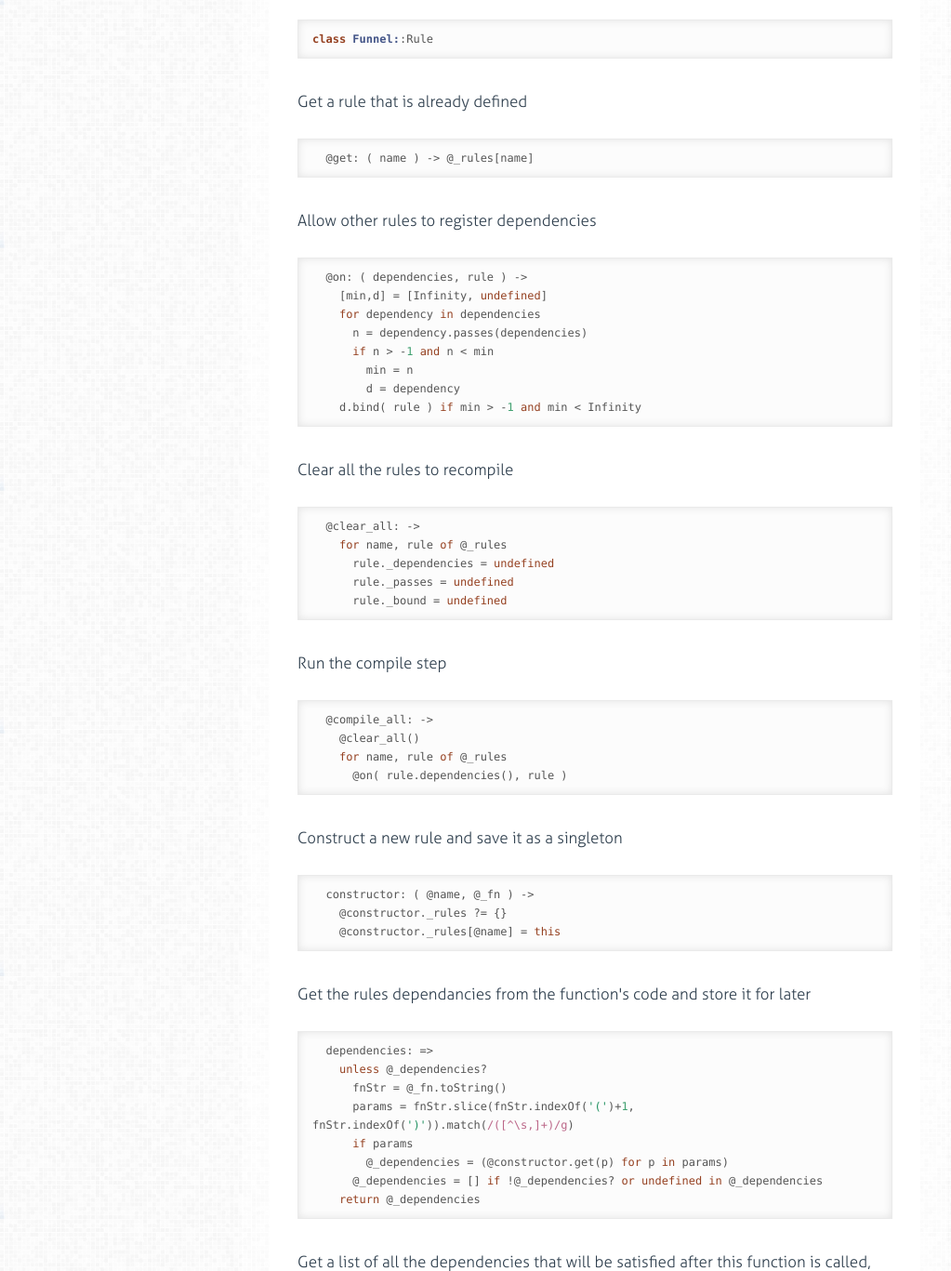
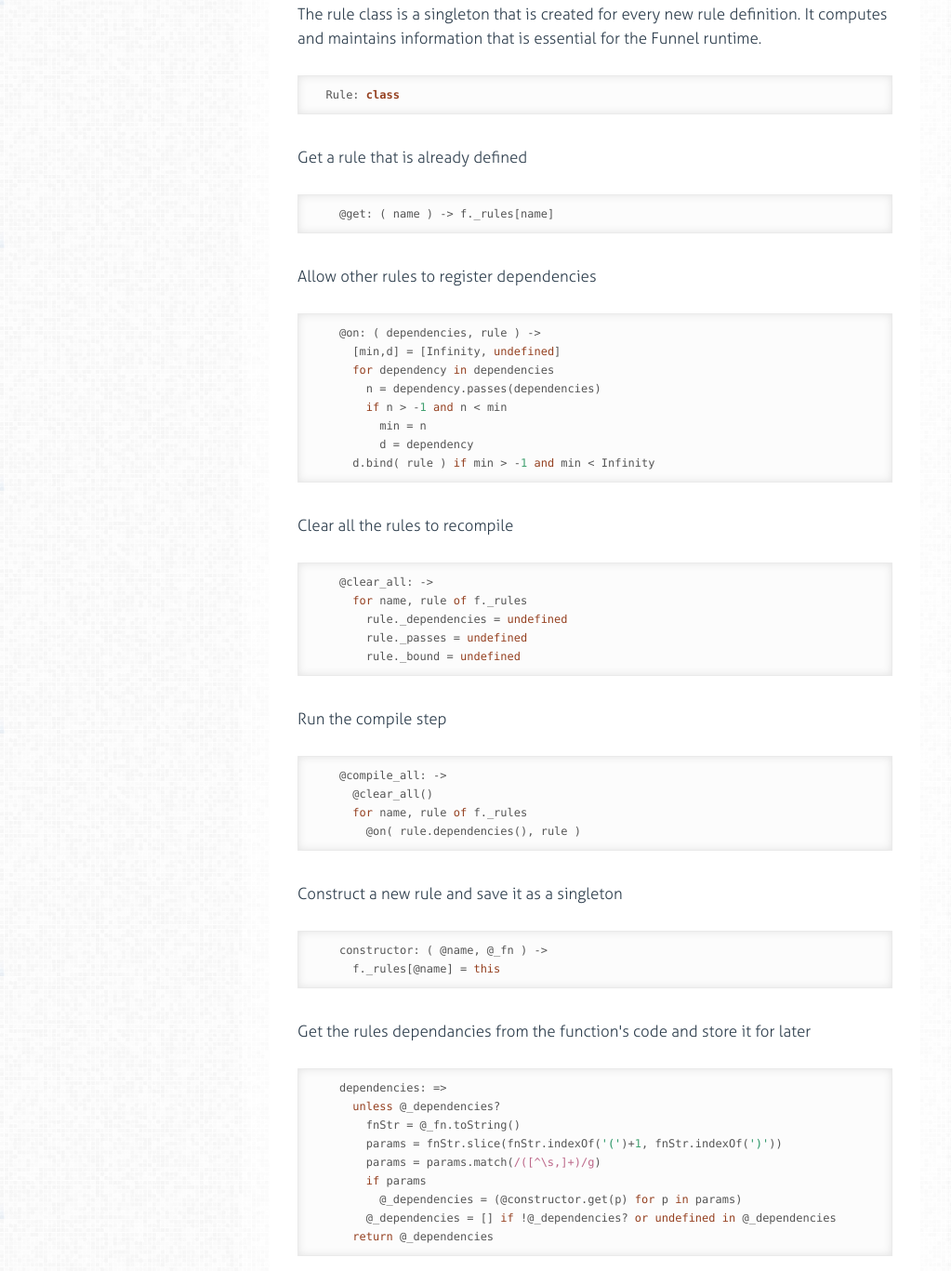
Before and after one commit to brysgo/semantic-mapreduce, a plain HTML site: page docs/funnel.html in a window 1280 px wide. Shown: the part 778-2145 px from the top of the page at 93% size, without its empty margins (0-1023 px from the left). Drawn offline with Linux system fonts and the light colour scheme.

Commit message:
Generate the docs

```diff
--- a/docs/funnel.html
+++ b/docs/funnel.html
@@ -30,7 +30,10 @@
 
 
           <div class='highlight'><pre><span class="class"><span class="keyword">class</span> <span class="title">Funnel</span></span>
-  constructor: ( rules ) -&gt;
+  f = <span class="literal">undefined</span>
+  constructor: ( rules={} ) -&gt;
+    <span class="property">@_rules</span> = {}
+    f = @
     rules.<span class="function"><span class="title">input</span></span> = (arg) -&gt;
       <span class="property">@return</span> arg
     <span class="keyword">for</span> name, fn <span class="keyword">of</span> rules
@@ -40,7 +43,7 @@
     <span class="keyword">return</span>
 
   listen: ( fn ) =&gt;
-    key = <span class="string">"_<span class="subst">#{Object.keys(@Rule._rules).length}</span>"</span>
+    key = <span class="string">"_<span class="subst">#{Object.keys(@_rules).length}</span>"</span>
     <span class="keyword">new</span> <span class="property">@Rule</span>(key, fn)
     <span class="property">@Rule</span>.compile_all()</pre></div>
 
@@ -56,21 +59,22 @@ rule definition. It computes and maintains information that
 is essential for the Funnel runtime.</p>
 
 
-          <div class='highlight'><pre><span class="class"><span class="keyword">class</span> <span class="title">Funnel</span>:</span>:Rule</pre></div>
+          <div class='highlight'><pre>  Rule: <span class="class"><span class="keyword">class</span>
+</span></pre></div>
 
 
 
         <p>Get a rule that is already defined</p>
 
 
-          <div class='highlight'><pre>  <span class="property">@get</span>: ( name ) -&gt; <span class="property">@_rules</span>[name]</pre></div>
+          <div class='highlight'><pre>    <span class="property">@get</span>: ( name ) -&gt; f._rules[name]</pre></div>
 
 
 
         <p>Allow other rules to register dependencies</p>
 
 
-          <div class='highlight'><pre>  <span class="property">@on</span>: ( dependencies, rule ) -&gt;
+          <div class='highlight'><pre>    <span class="property">@on</span>: ( dependencies, rule ) -&gt;
       [min,d] = [Infinity, <span class="literal">undefined</span>]
       <span class="keyword">for</span> dependency <span class="keyword">in</span> dependencies
         n = dependency.passes(dependencies)
@@ -84,8 +88,8 @@ is essential for the Funnel runtime.</p>
         <p>Clear all the rules to recompile</p>
 
 
-          <div class='highlight'><pre>  <span class="property">@clear_all</span>: -&gt;
-    <span class="keyword">for</span> name, rule <span class="keyword">of</span> <span class="property">@_rules</span>
+          <div class='highlight'><pre>    <span class="property">@clear_all</span>: -&gt;
+      <span class="keyword">for</span> name, rule <span class="keyword">of</span> f._rules
         rule._dependencies = <span class="literal">undefined</span>
         rule._passes = <span class="literal">undefined</span>
         rule._bound = <span class="literal">undefined</span></pre></div>
@@ -95,9 +99,9 @@ is essential for the Funnel runtime.</p>
         <p>Run the compile step</p>
 
 
-          <div class='highlight'><pre>  <span class="property">@compile_all</span>: -&gt;
+          <div class='highlight'><pre>    <span class="property">@compile_all</span>: -&gt;
       <span class="property">@clear_all</span>()
-    <span class="keyword">for</span> name, rule <span class="keyword">of</span> <span class="property">@_rules</span>
+      <span class="keyword">for</span> name, rule <span class="keyword">of</span> f._rules
         <span class="property">@on</span>( rule.dependencies(), rule )</pre></div>
 
 
@@ -106,9 +110,8 @@ is essential for the Funnel runtime.</p>
 and save it as a singleton</p>
 
 
-          <div class='highlight'><pre>  constructor: ( <span class="property">@name</span>, <span class="property">@_fn</span> ) -&gt;
-    <span class="property">@constructor</span>._rules ?= {}
-    <span class="property">@constructor</span>._rules[<span class="property">@name</span>] = <span class="keyword">this</span></pre></div>
+          <div class='highlight'><pre>    constructor: ( <span class="property">@name</span>, <span class="property">@_fn</span> ) -&gt;
+      f._rules[<span class="property">@name</span>] = <span class="keyword">this</span></pre></div>
 
 
 
@@ -116,10 +119,11 @@ and save it as a singleton</p>
 and store it for later</p>
 
 
-          <div class='highlight'><pre>  dependencies: =&gt;
+          <div class='highlight'><pre>    dependencies: =&gt;
       <span class="keyword">unless</span> <span class="property">@_dependencies</span>?
         fnStr = <span class="property">@_fn</span>.toString()
-      params = fnStr.slice(fnStr.indexOf(<span class="string">'('</span>)+<span class="number">1</span>, fnStr.indexOf(<span class="string">')'</span>)).match(<span class="regexp">/([^\s,]+)/g</span>)
+        params = fnStr.slice(fnStr.indexOf(<span class="string">'('</span>)+<span class="number">1</span>, fnStr.indexOf(<span class="string">')'</span>))
+        params = params.match(<span class="regexp">/([^\s,]+)/g</span>)
         <span class="keyword">if</span> params
           <span class="property">@_dependencies</span> = (<span class="property">@constructor</span>.get(p) <span class="keyword">for</span> p <span class="keyword">in</span> params)
         <span class="property">@_dependencies</span> = [] <span class="keyword">if</span> !<span class="property">@_dependencies</span>? <span class="keyword">or</span> <span class="literal">undefined</span> <span class="keyword">in</span> <span class="property">@_dependencies</span>
@@ -132,7 +136,7 @@ after this function is called, optionally pass a list of
 dependencies to check against this list</p>
 
 
-          <div class='highlight'><pre>  passes: ( dependencies=<span class="literal">undefined</span> ) =&gt;
+          <div class='highlight'><pre>    passes: ( dependencies=<span class="literal">undefined</span> ) =&gt;
       <span class="keyword">unless</span> <span class="property">@_passes</span>
         <span class="property">@_passes</span> = []
         <span class="keyword">for</span> d <span class="keyword">in</span> <span class="property">@dependencies</span>()
@@ -146,8 +150,8 @@ dependencies to check against this list</p>
         <p>Check if dependancies are passed</p>
 
 
-          <div class='highlight'><pre>    <span class="keyword">return</span> -<span class="number">1</span> <span class="keyword">if</span> <span class="property">@_passes</span>.length <span class="keyword">is</span> <span class="number">0</span>
-    <span class="keyword">for</span> dependency <span class="keyword">in</span> <span class="property">@dependencies</span>()
+          <div class='highlight'><pre>      <span class="keyword">return</span> -<span class="number">1</span> <span class="keyword">if</span> <span class="property">@_passes</span>.length <span class="keyword">is</span> <span class="number">0</span>
+      <span class="keyword">for</span> dependency <span class="keyword">in</span> dependencies
         <span class="keyword">return</span> -<span class="number">1</span> <span class="keyword">unless</span> dependency <span class="keyword">in</span> <span class="property">@_passes</span>
       <span class="keyword">return</span> <span class="property">@_passes</span>.length</pre></div>
 
@@ -156,7 +160,7 @@ dependencies to check against this list</p>
         <p>Allow rules to bind to this rule&#39;s completion</p>
 
 
-          <div class='highlight'><pre>  bind: ( rule ) =&gt;
+          <div class='highlight'><pre>    bind: ( rule ) =&gt;
       <span class="property">@_bound</span> ?= []
       <span class="property">@_bound</span>.push(rule)</pre></div>
 
@@ -165,14 +169,14 @@ dependencies to check against this list</p>
         <p>Run this rule and trigger the next ones</p>
 
 
-          <div class='highlight'><pre>  run: ( args ) =&gt;</pre></div>
+          <div class='highlight'><pre>    run: ( args ) =&gt;</pre></div>
 
 
 
         <p>Accept either a result hash or an argument list</p>
 
 
-          <div class='highlight'><pre>    results = <span class="literal">undefined</span>
+          <div class='highlight'><pre>      results = <span class="literal">undefined</span>
       d = <span class="property">@dependencies</span>()
       <span class="keyword">if</span> args
         <span class="keyword">if</span> Object::toString.call(args) == <span class="string">'[object Array]'</span>
@@ -187,7 +191,7 @@ dependencies to check against this list</p>
         <p>Create the run context</p>
 
 
-          <div class='highlight'><pre>    context =
+          <div class='highlight'><pre>      context =
         <span class="keyword">return</span>: (val) =&gt;
           results_ = JSON.parse(JSON.stringify(results))
           results_[ <span class="property">@name</span> ] = val
@@ -199,7 +203,7 @@ dependencies to check against this list</p>
         <p>Run the rule</p>
 
 
-          <div class='highlight'><pre>    <span class="property">@_fn</span>.apply( context, args )</pre></div>
+          <div class='highlight'><pre>      <span class="property">@_fn</span>.apply( context, args )</pre></div>
 
 
 
```
Lines whose indentation alone changed are shown as unchanged.
